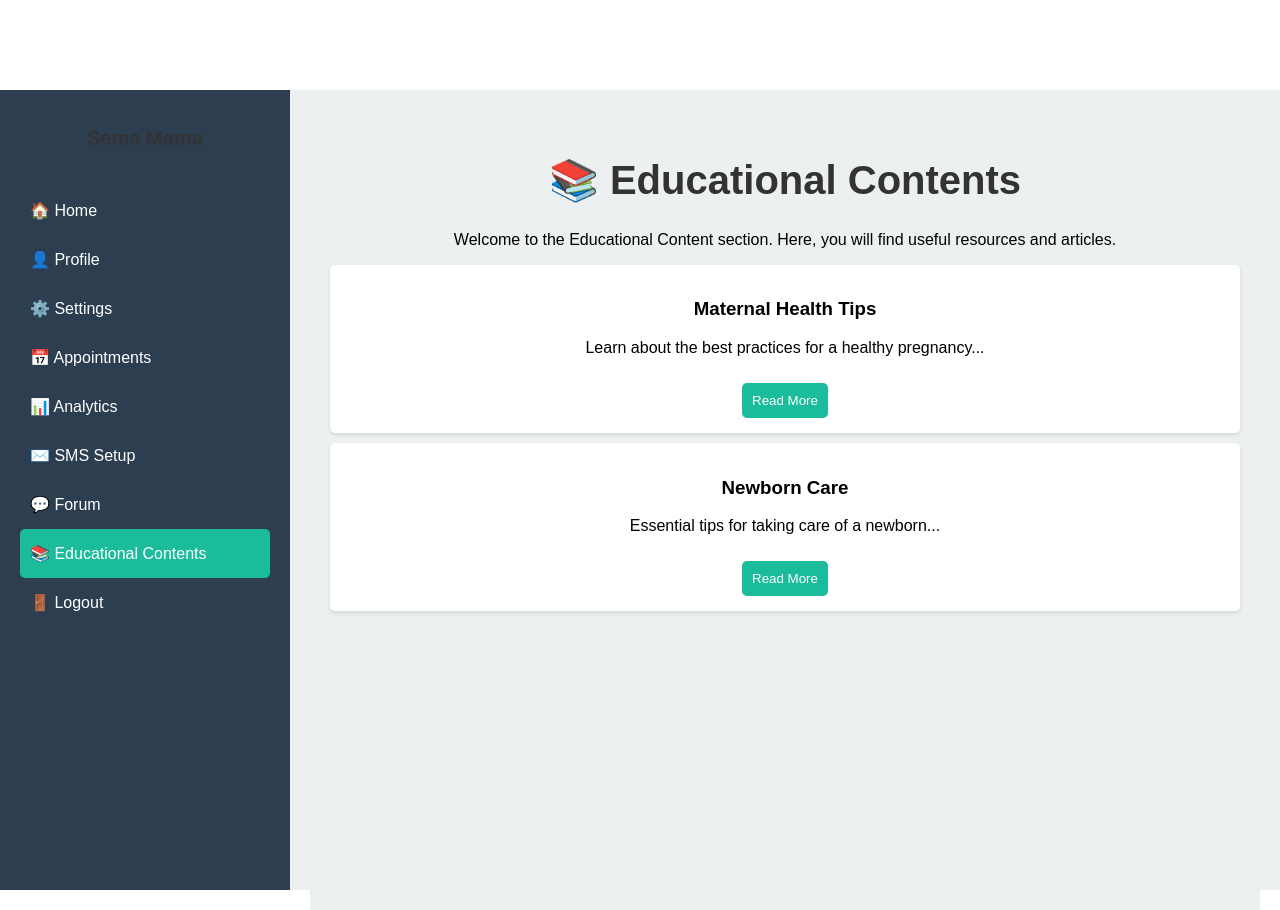
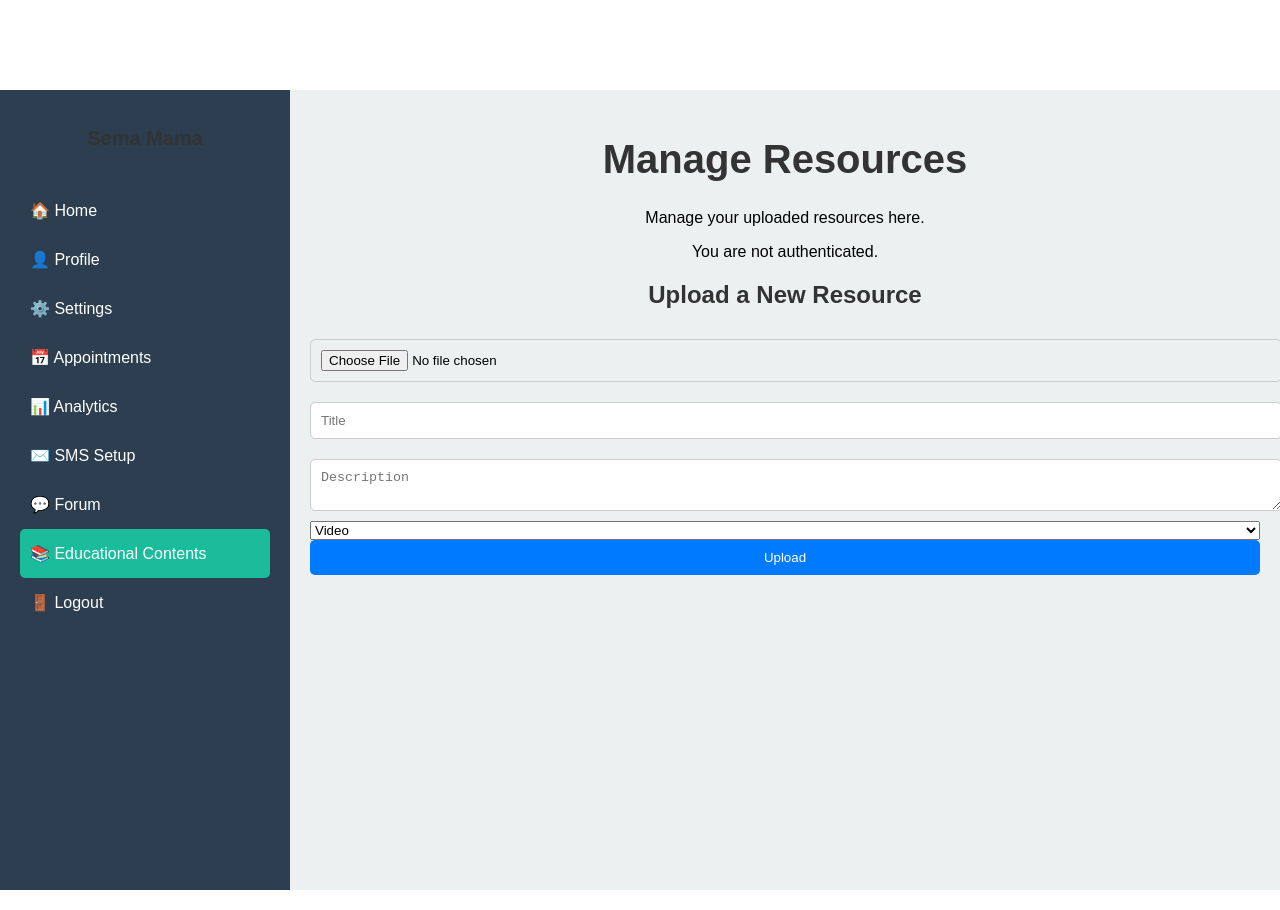
Before and after one commit to otienodiana/SEMA_MAMA-APP, a React (Create React App) app in the folder frontend/sema-react-app/: page /dashboard/educational-contents in a window 1280 px wide. Built offline with nearby package versions, Linux system fonts and the light colour scheme.

Commit message:
integration of forntend and backend

```diff
--- a/frontend/sema-react-app/src/components/Community.js
+++ b/frontend/sema-react-app/src/components/Community.js
@@ -3,14 +3,14 @@ import { Link } from "react-router-dom";
 import { getForums } from "../services/forumService";
 import "./Community.css";
 
-// 📸 Import Images
+// Import Images
 import dep1 from "../assets/dep1.jpg";
 import dep2 from "../assets/dep2.jpg";
 import dep3 from "../assets/dep3.jpg";
 import dep4 from "../assets/dep4.jpg";
 import dep5 from "../assets/dep5.jpg";
 
-// 🏷️ Map forums to images
+// Map forums to images
 const forumImages = {
   "Tech Talk": dep1,
   "Health & Wellness": dep2,
@@ -71,7 +71,7 @@ const Community = () => {
 
       {loading ? (
         <p>Loading forums...</p>
-      ) (
+      ) : forums.length === 0 ? (
         <p>No forums available. <Link to="/dashboard/create-forum">Create one!</Link></p>
       ) : (
         <div className="forum-list">
--- a/frontend/sema-react-app/src/components/EducationalContents.js
+++ b/frontend/sema-react-app/src/components/EducationalContents.js
@@ -1,32 +1,143 @@
-import React from "react";
-import "./EducationalContents.css"; // Import the CSS file
+import React, { useState, useEffect } from "react";
+import axios from "axios";
 
-const EducationalContents = () => {
+const ContentsPage = () => {
+  const [resources, setResources] = useState([]);
+  const [loading, setLoading] = useState(true);
+  const [error, setError] = useState(null);
+  const [isAuthenticated, setIsAuthenticated] = useState(false); // Check if user is authenticated
+  const [uploading, setUploading] = useState(false); // For tracking file upload status
+
+  useEffect(() => {
+    // Check if the user is authenticated by checking for a token in localStorage
+    const token = localStorage.getItem("token");
+    if (token) {
+      setIsAuthenticated(true);
+      // Fetch resources (content) only if authenticated
+      const fetchResources = async () => {
+        try {
+          const response = await axios.get("http://localhost:8000/api/contents/", {
+            headers: {
+              Authorization: `Bearer ${token}`,
+            },
+          });
+          setResources(response.data);
+          setLoading(false);
+        } catch (err) {
+          setError("Error fetching resources.");
+          setLoading(false);
+        }
+      };
+
+      fetchResources();
+    } else {
+      setError("You are not authenticated.");
+      setLoading(false);
+    }
+  }, []);
+
+  const handleUpload = async (e) => {
+    e.preventDefault();
+    const formData = new FormData();
+    const token = localStorage.getItem("token");
+
+    // Append the file and other fields to FormData
+    formData.append("file", e.target.file.files[0]);
+    formData.append("title", e.target.title.value);
+    formData.append("description", e.target.description.value);
+    formData.append("content_type", e.target.content_type.value);
+
+    setUploading(true);
+
+    try {
+      const response = await axios.post("http://localhost:8000/api/contents/upload", formData, {
+        headers: {
+          Authorization: `Bearer ${token}`,
+        },
+      });
+      setResources([...resources, response.data]); // Add the new resource to the list
+      setUploading(false);
+      alert("File uploaded successfully!");
+    } catch (err) {
+      setUploading(false);
+      setError("Error uploading the file.");
+    }
+  };
+
+  const handleDelete = async (id) => {
+    const token = localStorage.getItem("token");
+
+    try {
+      await axios.delete(`http://localhost:8000/api/contents/${id}`, {
+        headers: {
+          Authorization: `Bearer ${token}`,
+        },
+      });
+      // Remove the deleted resource from the list
+      setResources(resources.filter((resource) => resource.id !== id));
+      alert("Resource deleted successfully!");
+    } catch (err) {
+      setError("Error deleting the resource.");
+    }
+  };
+
+  const handleUpdate = (id) => {
+    // Handle the update logic, could open a modal or redirect to an update page
+    console.log("Update functionality is not implemented yet for resource id: ", id);
+  };
+
   return (
-    <div className="dashboard-container">
-      {/* Sidebar */}
+    <div className="content-page">
+      <h1>Manage Resources</h1>
+      <p>Manage your uploaded resources here.</p>
 
+      {loading ? (
+        <p>Loading resources...</p>
+      ) : error ? (
+        <p>{error}</p>
+      ) : resources.length === 0 ? (
+        <p>No resources available. Please upload a new resource!</p>
+      ) : (
+        <div className="resources-list">
+          {resources.map((resource) => (
+            <div className="resource-card" key={resource.id}>
+              <h3>{resource.title}</h3>
+              <p>{resource.description}</p>
+              {resource.content_type === "video" && <video src={resource.file} controls />}
+              {resource.content_type === "image" && <img src={resource.file} alt={resource.title} />}
+              {resource.content_type === "document" && <a href={resource.file} target="_blank" rel="noopener noreferrer">Download</a>}
+              {resource.content_type === "other" && <p>File type not supported for preview</p>}
 
-      {/* Main Content */}
-      <div className="main-content">
-        <h1>📚 Educational Contents</h1>
-        <p>Welcome to the Educational Content section. Here, you will find useful resources and articles.</p>
+              {/* Render update and delete buttons for authenticated users */}
+              <div className="resource-actions">
+                <button onClick={() => handleUpdate(resource.id)}>Update</button>
+                <button onClick={() => handleDelete(resource.id)}>Delete</button>
+              </div>
+            </div>
+          ))}
+        </div>
+      )}
 
-        {/* Example Content */}
-        <div className="content-card">
-          <h3>Maternal Health Tips</h3>
-          <p>Learn about the best practices for a healthy pregnancy...</p>
-          <button className="read-more-btn">Read More</button>
-        </div>
-
-        <div className="content-card">
-          <h3>Newborn Care</h3>
-          <p>Essential tips for taking care of a newborn...</p>
-          <button className="read-more-btn">Read More</button>
-        </div>
+      {/* Upload section (visible for authenticated users only) */}
+      <div className="upload-section">
+        <h2>Upload a New Resource</h2>
+        <form onSubmit={handleUpload}>
+          <input type="file" name="file" required />
+          <input type="text" name="title" placeholder="Title" required />
+          <textarea name="description" placeholder="Description" />
+          <select name="content_type">
+            <option value="video">Video</option>
+            <option value="document">Document</option>
+            <option value="image">Image</option>
+            <option value="other">Other</option>
+          </select>
+          <button type="submit" disabled={uploading}>
+            {uploading ? "Uploading..." : "Upload"}
+          </button>
+        </form>
       </div>
     </div>
   );
 };
 
-export default EducationalContents;
+export default ContentsPage;
--- a/frontend/sema-react-app/src/components/HomePage.js
+++ b/frontend/sema-react-app/src/components/HomePage.js
@@ -24,7 +24,7 @@ const HomePage = () => {
           Join a community of mothers & experts for guidance, support, and health resources.
         </p>
 
-        {!isAuthenticated && <Link to="/register" className="join-button">Join Now</Link>}
+        {!isAuthenticated && <Link to="/login" className="join-button">Join Now</Link>}
       </section>
 
       {/* Floating Images with Descriptions */}
--- a/frontend/sema-react-app/src/components/Login.js
+++ b/frontend/sema-react-app/src/components/Login.js
@@ -37,6 +37,11 @@ function Login() {
     } catch (err) {
       setError("Something went wrong. Please try again.");
     }
+  };
+
+  // Navigate to registration page
+  const navigateToRegister = () => {
+    navigate("/register");
   };
 
   return (
@@ -111,6 +116,17 @@ function Login() {
             Login
           </button>
         </form>
+
+        {/* Register link */}
+        <p style={{ marginTop: "10px" }}>
+          Don't have an account?{" "}
+          <span
+            style={{ color: "#102851", cursor: "pointer", textDecoration: "underline" }}
+            onClick={navigateToRegister}
+          >
+            Register here
+          </span>
+        </p>
       </div>
     </div>
   );
```
Also changed, not shown: frontend/sema-react-app/src/components/Contents.js (deleted, +0 -48 lines).
